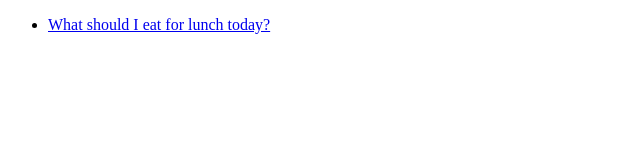
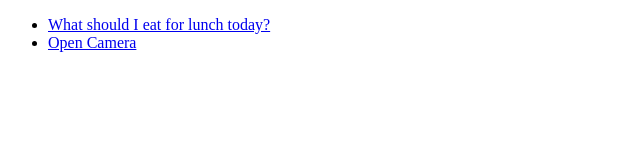
Before and after one commit to donghuaiyu5-ui/tool, a plain HTML site: page LunchQuiz/index.html in a window 1280 px wide. Shown: the whole page, without its empty margins (0-640 px from the left). Drawn offline with Linux system fonts and the light colour scheme.

Commit message:
Update index.html

```diff
--- a/LunchQuiz/index.html
+++ b/LunchQuiz/index.html
@@ -6,6 +6,9 @@
 <body>
   <ul>
     <li><a href="LunchQuiz/Lunch.html">What should I eat for lunch today?</a></li>
+    <li><a href="camera.html">Open Camera</a></li>
+
   </ul>
+
 </body>
 </html>
```
